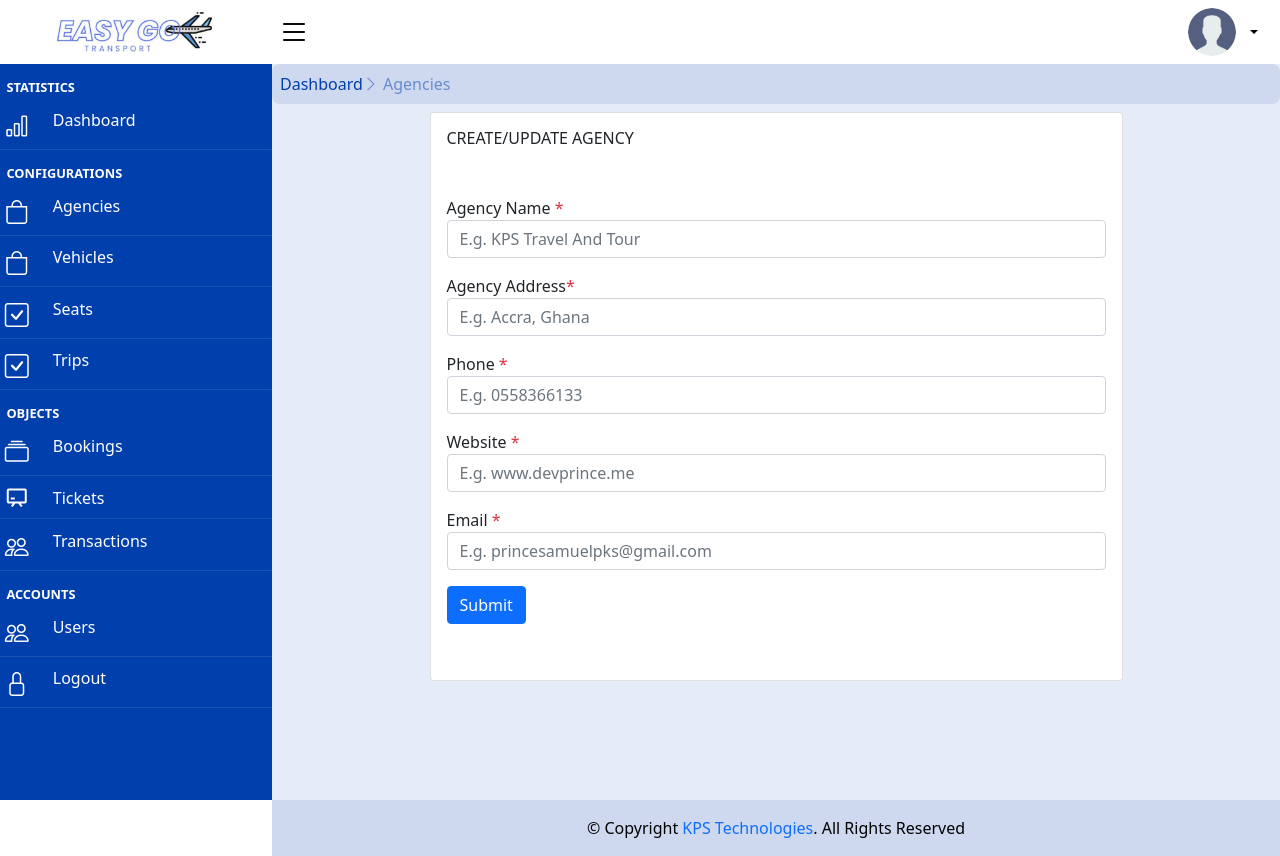
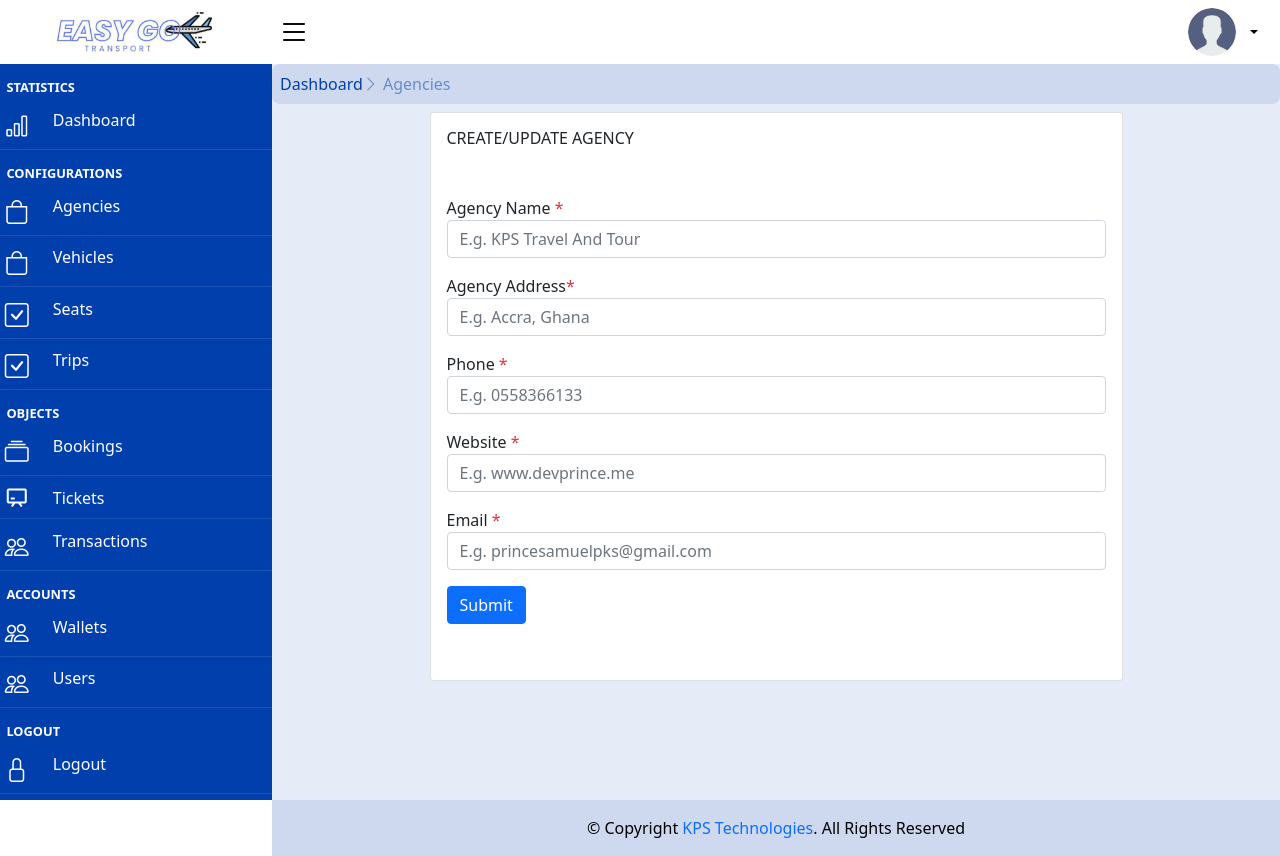
Before and after one commit to DevPrinceK/flight, a Django app: template core/backend/templates/backend/create_update_agency.html in a window 1280 px wide. Run offline with Django 4.2, Linux system fonts and the light colour scheme; the template is opened without the code that fills it, so the values that code supplies are empty; some libraries are stand-ins or nearby versions.

Commit message:
Update base.html

```diff
--- a/core/backend/templates/backend/base.html
+++ b/core/backend/templates/backend/base.html
@@ -135,6 +135,16 @@
             </a>
         </div>
         <h6 class="item-header mt-3">ACCOUNTS</h6>
+        <div class="side-bar-item" title="Wallets" id="wallets">
+            <a href="{% url 'backend:wallets' %}" class="d-flex">
+                <div class="icon">
+                    <i class="bi bi-people" style="font-size: 1.5em;"></i>
+                </div>
+                <div class="lable">
+                    <span>Wallets</span>
+                </div>
+            </a>
+        </div>
         <div class="side-bar-item" title="Transactions" id="transactions">
             <a href="{% url 'backend:users' %}" class="d-flex">
                 <div class="icon">
@@ -145,7 +155,7 @@
                 </div>
             </a>
         </div>
-
+        <h6 class="item-header mt-3">LOGOUT</h6>
         <div class="side-bar-item" title="Logout" id="logout">
             <a href="{% url 'accounts:logout' %}" class="d-flex">
                 <div class="icon">
```
